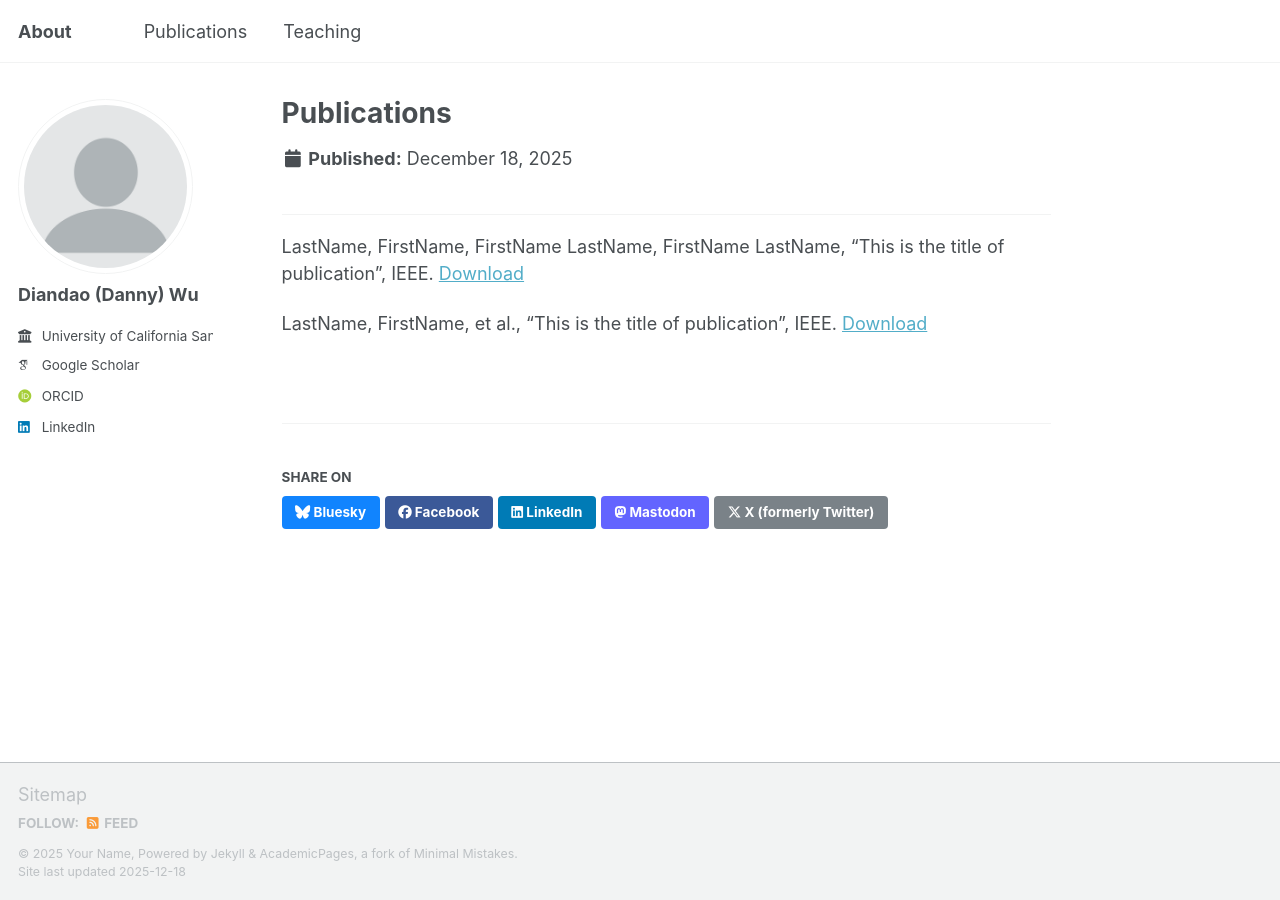
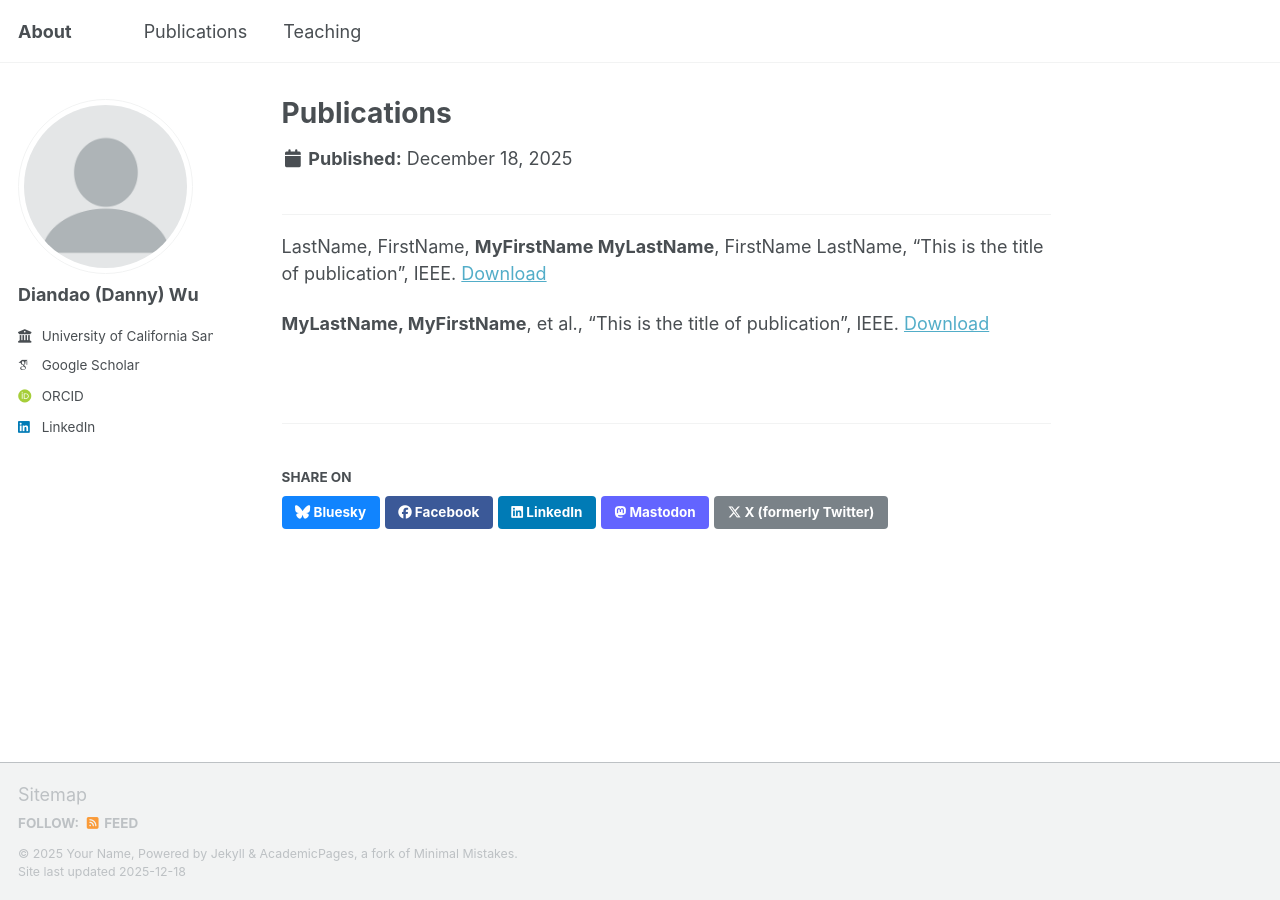
Before and after one commit to dzawu/dzawu.github.io, a Jekyll site: the page built from _publications/publications.md, in a window 1280 px wide. Built offline with Jekyll 4.4.1, drawn with Linux system fonts in a browser that asks for light colours; some web fonts are replaced; a script bundle is joined from its source files by our own code; library files that are not in the unit come from our copies.

Commit message:
Update publications.md

```diff
--- a/_publications/publications.md
+++ b/_publications/publications.md
@@ -1,4 +1,4 @@
 ---
-LastName, FirstName, FirstName LastName, FirstName LastName, "This is the title of publication", IEEE. [Download](https://ieeexplore.ieee.org/Xplore/home.jsp)
+LastName, FirstName, **MyFirstName MyLastName**, FirstName LastName, "This is the title of publication", IEEE. [Download](https://ieeexplore.ieee.org/Xplore/home.jsp)
 
-LastName, FirstName, et al., "This is the title of publication", IEEE. [Download](https://ieeexplore.ieee.org/Xplore/home.jsp)
+**MyLastName, MyFirstName**, et al., "This is the title of publication", IEEE. [Download](https://ieeexplore.ieee.org/Xplore/home.jsp)
```
